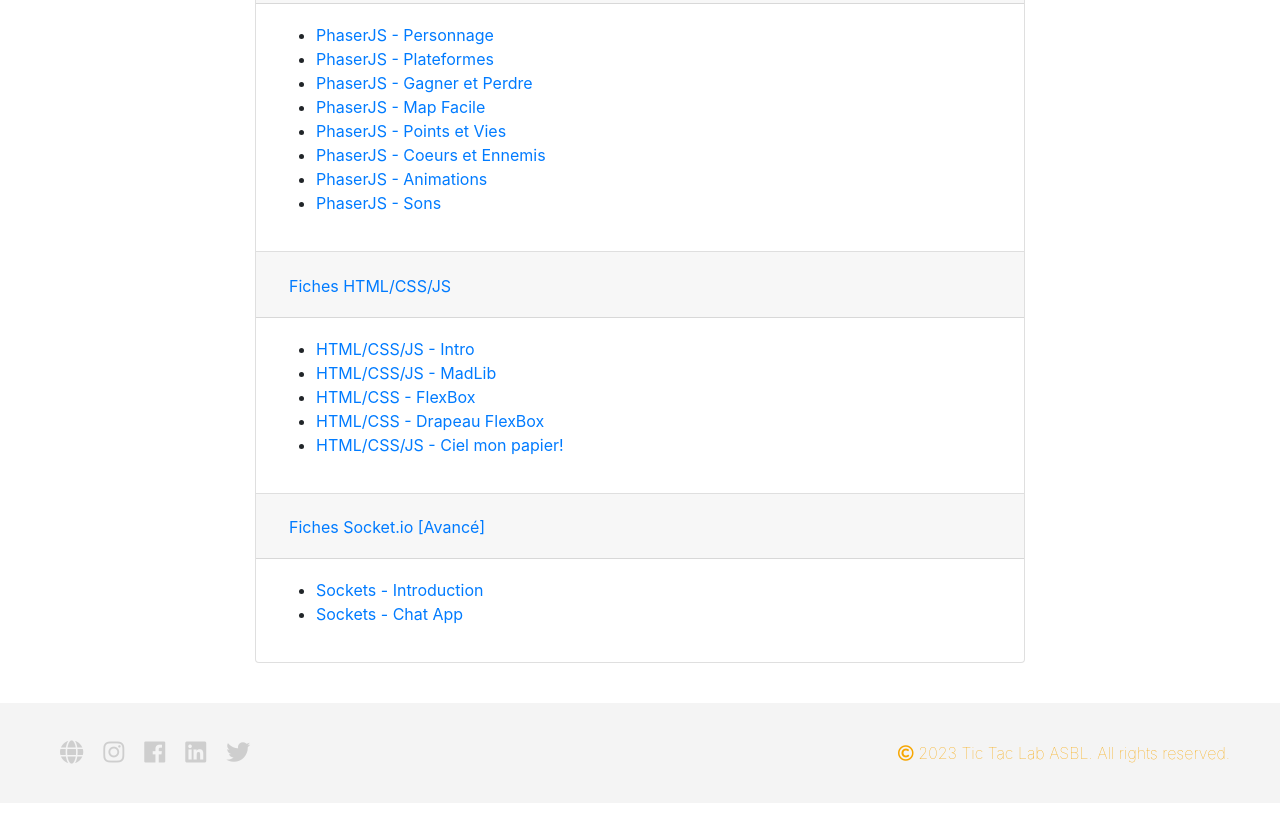
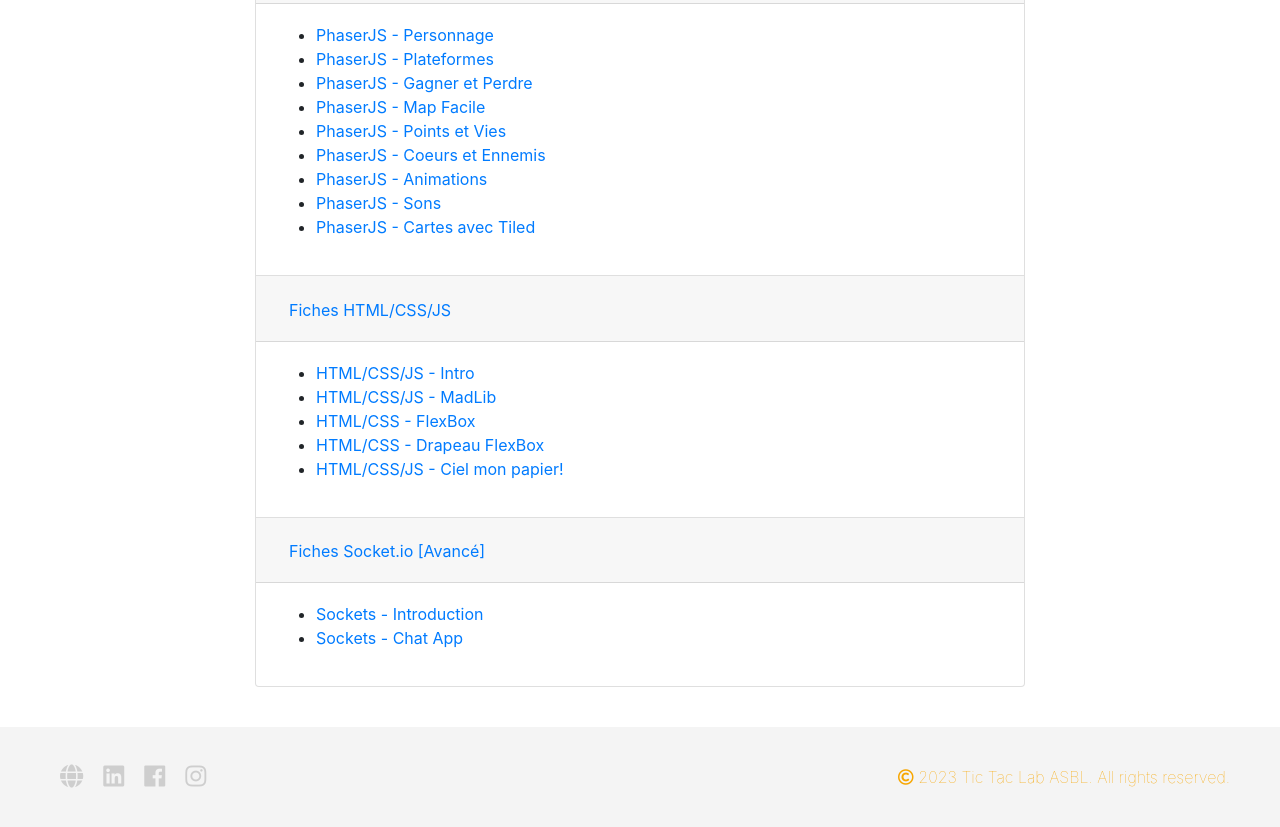
Before and after one commit to tictaclab-org/Fiches, a plain HTML site: page index.html in a window 1280 px wide. Shown: the part 1242-2069 px from the top of the page. Before the commit the page ends 2045 px from the top, so only its background shows below. Drawn offline with nearby package versions, Linux system fonts and the light colour scheme; some packages are replaced by stand-ins of ours; a script that the page names is missing.

Commit message:
added new Phaser sheet

```diff
--- a/index.html
+++ b/index.html
@@ -132,6 +132,8 @@
               <li><a href="https://tictaclab-org.github.io/PhaserJS-Animations/" target="_blank">PhaserJS -
                   Animations</a></li>
               <li><a href="https://tictaclab-org.github.io/PhaserJS-Sons/" target="_blank">PhaserJS - Sons</a></li>
+              <li><a href="https://tictaclab-org.github.io/PhaserJS-Tiled/" target="_blank">PhaserJS - Cartes avec
+                  Tiled</a></li>
 
             </ul>
           </div>
@@ -199,10 +201,9 @@
   <div class="footer">
     <div class="footer-links">
       <a href="https://tictaclab.org/"><i class="fas fa-globe"></i></i></a>
+      <a href="https://www.linkedin.com/company/tictaclab/"><i class="fab fa-linkedin"></i></a>
+      <a href="https://www.facebook.com/TicTacLabBXL/"><i class="fab fa-facebook"></i></a>
       <a href="https://www.instagram.com/tictaclabbxl/"><i class="fab fa-instagram"></i></a>
-      <a href="https://www.facebook.com/TicTacLabBXL/"><i class="fab fa-facebook"></i></a>
-      <a href="https://www.linkedin.com/company/tictaclab/"><i class="fab fa-linkedin"></i></a>
-      <a href="https://twitter.com/TicTacLabBXL"><i class="fab fa-twitter"></i></a>
     </div>
     <div class="footer-copyright">
       <a href="https://tictaclab.org" rel="noopener noreferrer" target="_blank" class="alert-link copyright">
```
